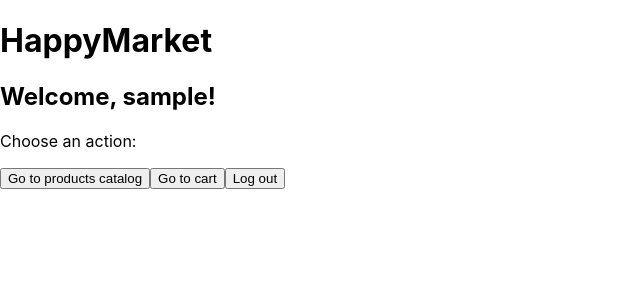
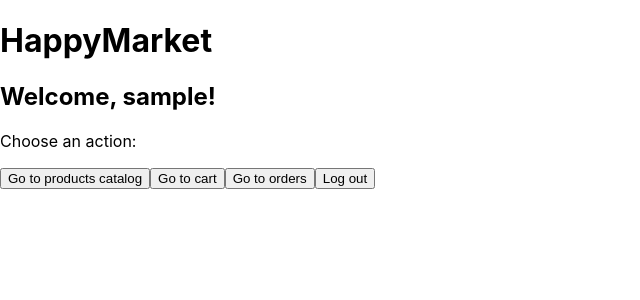
Before and after one commit to Lfav07/happymart, a React (Create React App) app in the folder frontend/happymart/: page /home in a window 1280 px wide. Shown: the top 300 px of the page, without its empty margins (0-640 px from the left). Built offline with nearby package versions, Linux system fonts and the light colour scheme; sample sign-in values are in the browser's storage.

Commit message:
Implemented button to redirect to OrderPage.js

```diff
--- a/frontend/happymart/src/pages/HomePage.js
+++ b/frontend/happymart/src/pages/HomePage.js
@@ -12,6 +12,7 @@ const HomePage = () => {
             <p>Choose an action:</p>
             <button onClick={() => navigate('/products')}>Go to products catalog</button>
             <button onClick={() => navigate('/cart')}>Go to cart</button>
+            <button onClick={() => navigate('/orders')}>Go to orders</button>
             <button onClick={() => navigate('/logout')}>Log out</button>
         </div>
     );
```
